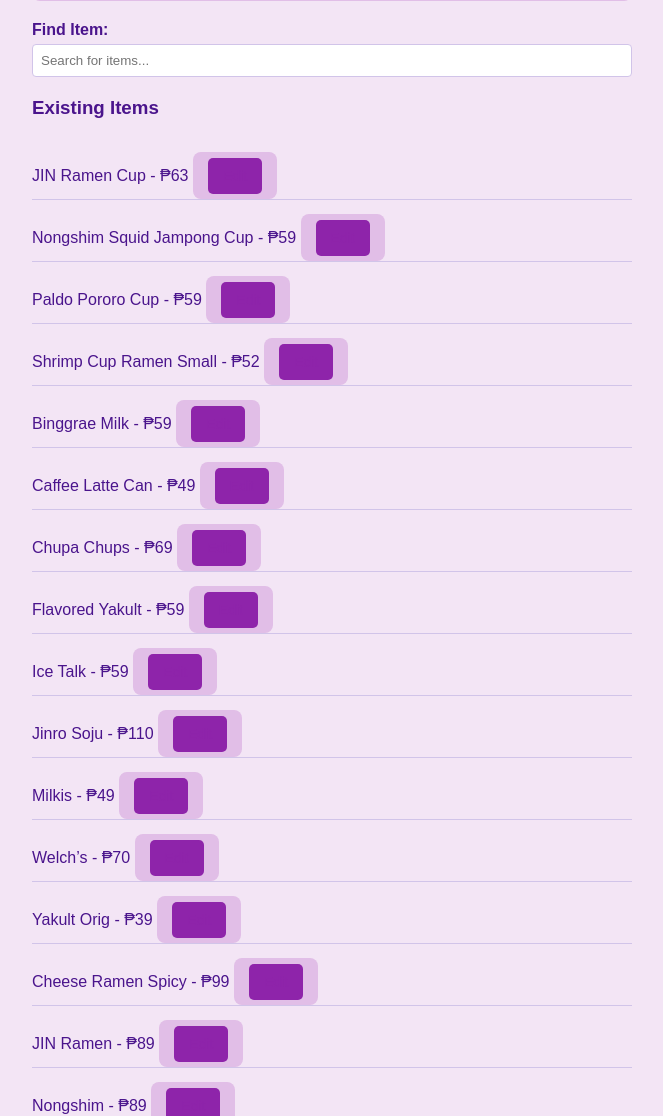
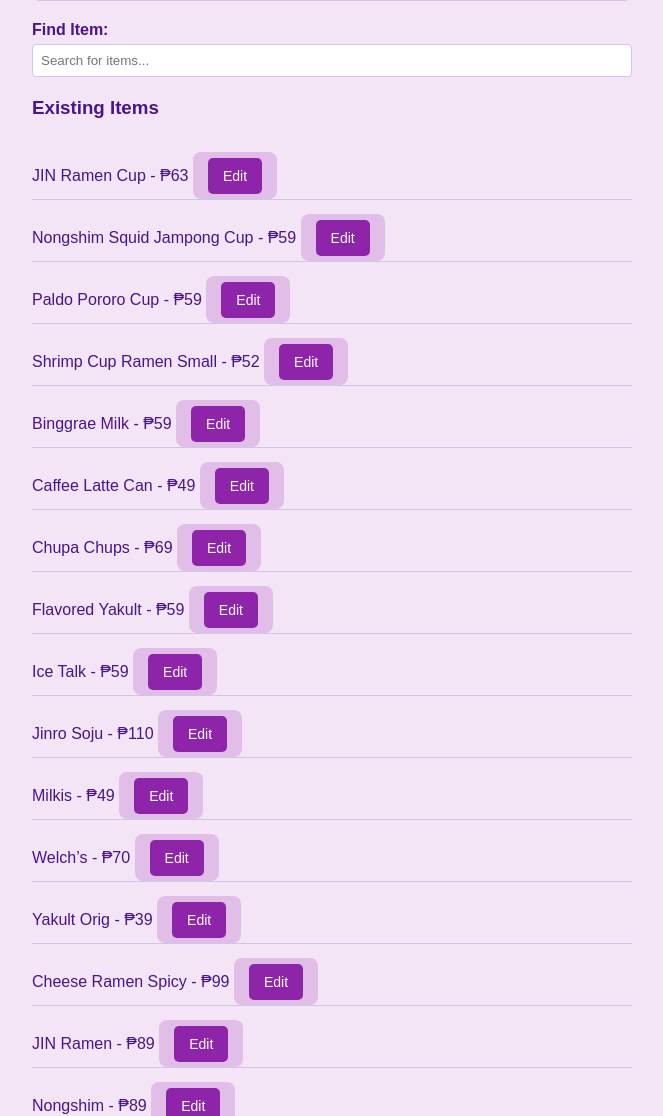
Before and after one commit to skullmatrix/HnSRamyeon, a Flask app: page /add_item in a window 1280 px wide. Shown: the part 428-1544 px from the top of the page, without its empty margins (308-971 px from the left). Run offline with Flask 2, Linux system fonts and the light colour scheme; data comes from the database, SQL or seed files in the repository.

Commit message:
Update add_item.html

```diff
--- a/templates/add_item.html
+++ b/templates/add_item.html
@@ -65,7 +65,7 @@
             padding: 5px 0; /* Reduced padding for item entries */
         }
         .edit-button {
-            color: #8e24aa; /* Text color */
+            color: white; /* Text color */
             background: #8e24aa; /* No background color */
             border: none; /* No border */
             font-size: 14px;
```
